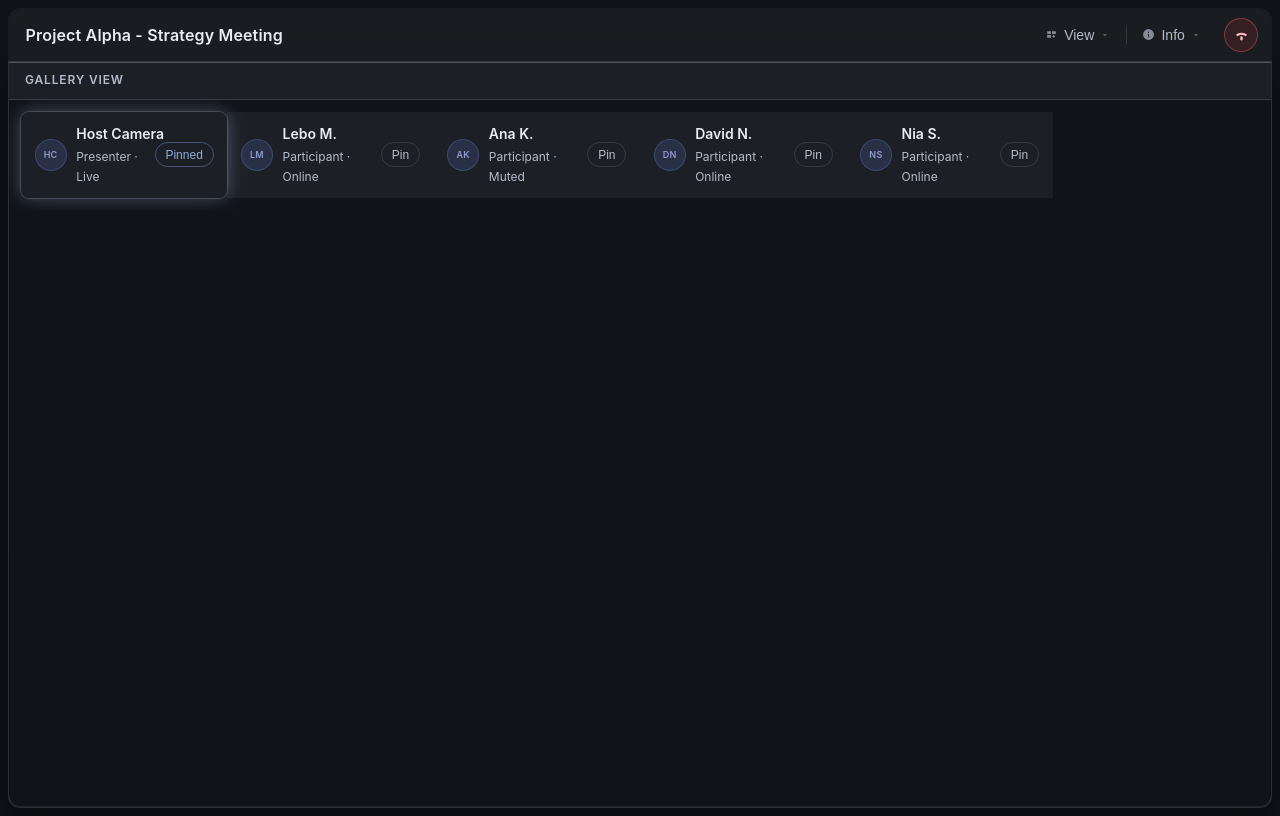
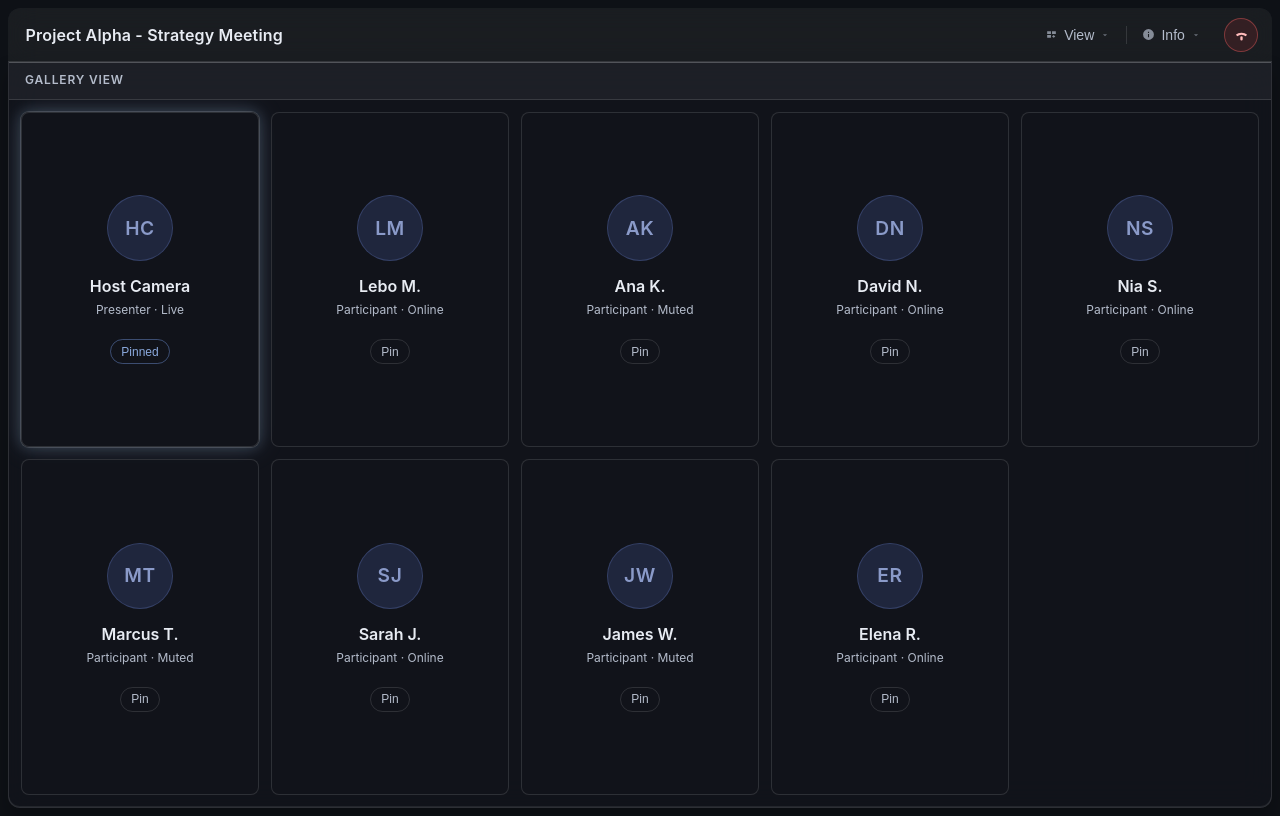
Before and after one commit to ClementPhoshoko/Hand-Sign-Recognition-Web-System, a React (Vite) app in the folder client/: page /liveroom/meeting in a window 1280 px wide. Built offline with nearby package versions, Linux system fonts and the light colour scheme.

Commit message:
fix: change gl-person-card to grow/shrink with count(participant) change

```diff
--- a/client/src/pages/liveroom/meeting_id/MeetingId.css
+++ b/client/src/pages/liveroom/meeting_id/MeetingId.css
@@ -598,16 +598,21 @@
 }
 
 .gl-people__body {
-	/* flex: 1; */
+	flex: 1;
 	min-height: 0;
 	overflow: auto;
 	padding: var(--space-3);
-	display: grid;
-	/* gap: var(--space-1); */
-	grid-template-columns: 1fr;
+	display: flex;
+	flex-direction: column;
+	gap: var(--space-1);
+	height: 100%;
 }
 .gl-people__body.is-grid {
-	grid-template-columns: repeat(auto-fill, minmax(180px, 1fr));
+	display: grid;
+	grid-template-columns: repeat(auto-fit, minmax(200px, 1fr));
+	grid-auto-rows: 1fr;
+	gap: var(--space-3);
+	align-content: stretch;
 }
 
 /* ── Person card ── */
@@ -618,12 +623,43 @@
 	gap: var(--space-3);
 	padding: 0.72rem 0.85rem;
 	background: var(--glass-surface);
-	/* border: 1px solid var(--border-soft); */
-	/* border-radius: var(--radius-base); */
-	/* box-shadow: var(--glow-inner); */
+	border: 1px solid transparent;
+	border-radius: var(--radius-base);
 	transition:
 		border-color var(--transition-fast),
 		box-shadow var(--transition-fast);
+}
+
+.is-grid .gl-person-card {
+	flex-direction: column;
+	justify-content: center;
+	text-align: center;
+	background: var(--glass-inner-plate-dense);
+	border: 1px solid var(--border-soft);
+	padding: var(--space-4);
+	height: 100%;
+	box-sizing: border-box;
+}
+
+.is-grid .gl-person-card__left {
+	flex-direction: column;
+	gap: var(--space-3);
+	align-items: center;
+}
+
+.is-grid .gl-person-card__avatar {
+	width: 64px;
+	height: 64px;
+	font-size: 1.2rem;
+}
+
+.is-grid .gl-person-card__name {
+	font-size: var(--text-base);
+	white-space: normal;
+}
+
+.is-grid .gl-person-card__pin {
+	margin-top: var(--space-2);
 }
 .gl-person-card.is-pinned {
 	/* border-color: rgba(130, 170, 255, 0.36); */
--- a/client/src/pages/liveroom/meeting_id/MeetingId.jsx
+++ b/client/src/pages/liveroom/meeting_id/MeetingId.jsx
@@ -92,6 +92,10 @@ function MeetingId() {
 			{ id: 'cam-2', name: 'Ana K.', initials: 'AK', role: 'Participant', status: 'Muted', sharing: false },
 			{ id: 'cam-3', name: 'David N.', initials: 'DN', role: 'Participant', status: 'Online', sharing: false },
 			{ id: 'cam-4', name: 'Nia S.', initials: 'NS', role: 'Participant', status: 'Online', sharing: false },
+			{ id: 'cam-5', name: 'Marcus T.', initials: 'MT', role: 'Participant', status: 'Muted', sharing: false },
+			{ id: 'cam-6', name: 'Sarah J.', initials: 'SJ', role: 'Participant', status: 'Online', sharing: false },
+			{ id: 'cam-7', name: 'James W.', initials: 'JW', role: 'Participant', status: 'Muted', sharing: false },
+			{ id: 'cam-8', name: 'Elena R.', initials: 'ER', role: 'Participant', status: 'Online', sharing: false },
 		],
 		[]
 	)
```
